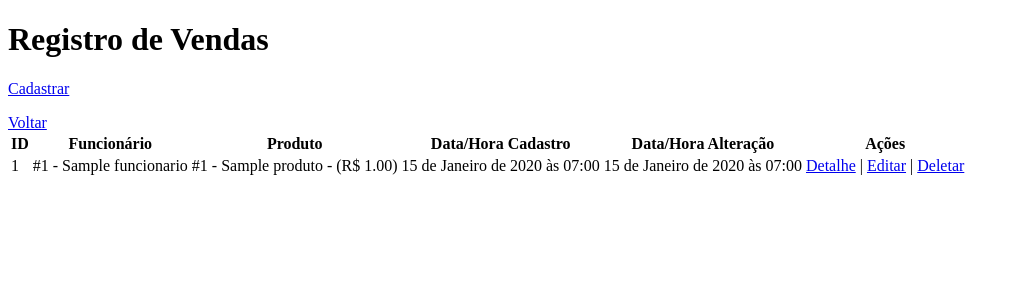
After one commit to tocoweb/erp-django, a Django app: page /vendas/ in a window 1280 px wide. The commit adds this page. Shown: the top 300 px of the page, without its empty margins (0-1017 px from the left). Run offline with Django 4.2, Linux system fonts and the light colour scheme; tables that the repository leaves empty hold one stand-in row (values such as "Sample post").

Commit message:
Criação de novas funcionalidades, rotas e telas.

```diff
--- a/core/settings.py
+++ b/core/settings.py
@@ -109,9 +109,9 @@ AUTH_PASSWORD_VALIDATORS = [
 # Internationalization
 # https://docs.djangoproject.com/en/4.2/topics/i18n/
 
-LANGUAGE_CODE = 'pt-br'
+LANGUAGE_CODE = 'pt-BR'
 
-TIME_ZONE = 'UTC'
+TIME_ZONE = 'America/Sao_Paulo'
 
 USE_I18N = True
 
--- a/erp/models.py
+++ b/erp/models.py
@@ -8,14 +8,24 @@ class Funcionario(models.Model):
     email_funcional = models.EmailField(max_length=50, null=False, blank=False)
     remuneracao = models.DecimalField(max_digits=8, decimal_places=2, null=False, blank=False)
 
+    def __str__(self):
+        return f'#{self.id} - {self.nome}'
+
 
 class Produto(models.Model):
     nome = models.CharField(max_length=50, null=False, blank=False)
     descricao = models.CharField(max_length=255, null=False, blank=False)
     preco = models.DecimalField(max_digits=7, decimal_places=2, null=False, blank=False)
 
+    def __str__(self):
+        return f'#{self.id} - {self.nome} - (R$ {self.preco})'
+
 
 class Venda(models.Model):
     funcionario = models.ForeignKey('Funcionario', on_delete=models.CASCADE)
     produto = models.ForeignKey('Produto', on_delete=models.CASCADE)
-    data_hora = models.DateTimeField(auto_now_add=True)
+    data_hora_created = models.DateTimeField(auto_now_add=True)
+    data_hora_updated = models.DateTimeField(auto_now=True)
+
+    def __str__(self):
+        return f'{self.id}'
--- a/erp/templates/erp/index.html
+++ b/erp/templates/erp/index.html
@@ -6,6 +6,8 @@
 </head>
 <body>
     <h1>Página Inicial do Projeto ERP</h1>
+    <p><a href="{% url 'erp:listar_funcionarios' %}">Ver Funcionários</a></p>
     <p><a href="{% url 'erp:listar_produto' %}">Ver Produtos</a></p>
+    <p><a href="{% url 'erp:listar_venda' %}">Ver Vendas</a></p>
 </body>
 </html>
--- a/erp/templates/erp/produtos/deletar.html
+++ b/erp/templates/erp/produtos/deletar.html
@@ -14,10 +14,9 @@
             <p>Você confirma a deleção do produto "{{ produto.nome }}" (id = {{ produto.id }})?</p>
 
             <button type="submit">Confirmar Deleção</button>
+        </form>
     {% else %}
             <p>Produto com o (id = {{ view.kwargs.pk }}) não existe.</p>
     {% endif %}
-    </form>
-
 </body>
 </html>
--- a/erp/templates/erp/produtos/listar.html
+++ b/erp/templates/erp/produtos/listar.html
@@ -34,7 +34,8 @@
                 </tr>
             {% endfor %}
         </tbody>
-        <p><a href="{% url 'erp:cadastro_produto' %}">Cadastrar Produto</a></p>
+        <p><a href="{% url 'erp:cadastro_produto' %}">Cadastrar</a></p>
+        <a href="{% url 'erp:home' %}">Voltar </a>
     </table>
 </body>
 </html>
--- /dev/null
+++ b/erp/templates/erp/vendas/listar.html
@@ -0,0 +1,42 @@
+<!DOCTYPE html>
+<html lang="pt-br">
+<head>
+    <meta charset="UTF-8">
+    <title>Registro de Vendas - ERP</title>
+</head>
+<body>
+    <h1>Registro de Vendas</h1>
+
+    <table>
+        <thead>
+        <tr>
+            <th>ID</th>
+            <th>Funcionário</th>
+            <th>Produto</th>
+            <th>Data/Hora Cadastro</th>
+            <th>Data/Hora Alteração</th>
+            <th>Ações</th>
+        </tr>
+        </thead>
+        <tbody>
+            {% for venda in vendas %}
+            <tr>
+                <td>{{ venda.id }}</td>
+                <td>{{ venda.funcionario }}</td>
+                <td>{{ venda.produto }}</td>
+                <td>{{ venda.data_hora_created }}</td>
+                <td>{{ venda.data_hora_updated }}</td>
+                <td><a href="{% url 'erp:detalhe_venda' pk=venda.id %}">Detalhe</a>
+                    |
+                    <a href="{% url 'erp:atualizar_venda' pk=venda.id %}">Editar</a>
+                    |
+                    <a href="{% url 'erp:deletar_venda' pk=venda.id %}">Deletar</a>
+                </td>
+            </tr>
+            {% endfor %}
+        </tbody>
+        <p><a href="{% url 'erp:criar_venda' %}">Cadastrar</a></p>
+        <a href="{% url 'erp:home' %}">Voltar </a>
+    </table>
+</body>
+</html>
--- a/erp/urls.py
+++ b/erp/urls.py
@@ -1,20 +1,28 @@
 from django.urls import path
 from erp.views import criar_funcionario, listar_funcionarios, detalhe_funcionario, atualizar_funcionario, HomeView, \
-    ProdutoCreateView, ProdutoListView, ProdutoUpdateView, ProdutoDetailView, ProdutoDeleteView
+    ProdutoCreateView, ProdutoListView, ProdutoUpdateView, ProdutoDetailView, ProdutoDeleteView, VendaCreateView, \
+    VendaListView, VendaDetailView, VendaUpdateView, VendaDeleteView, deletar_funcionario
 
 app_name = 'erp'
 
 urlpatterns = [
     path('', HomeView.as_view(), name='home'),
     # Funcionários
+    path('funcionarios/', listar_funcionarios, name='listar_funcionarios'),
     path('funcionarios/novo', criar_funcionario, name='criar_funcionario'),
-    path('funcionarios/listar', listar_funcionarios, name='listar_funcionarios'),
     path('funcionarios/detalhe/<pk>', detalhe_funcionario, name='detalhe_funcionario'),
     path('funcionarios/atualizar/<pk>', atualizar_funcionario, name='atualizar_funcionario'),
+    path('funcionarios/deletar/<pk>', deletar_funcionario, name='deletar_funcionario'),
     # Produtos
     path('produtos/', ProdutoListView.as_view(), name='listar_produto'),
     path('produtos/novo', ProdutoCreateView.as_view(), name='cadastro_produto'),
     path('produtos/atualizar/<pk>', ProdutoUpdateView.as_view(), name='atualizar_produto'),
     path('produtos/detalhe/<pk>', ProdutoDetailView.as_view(), name='detalhe_produto'),
     path('produtos/deletar/<pk>', ProdutoDeleteView.as_view(), name='deletar_produto'),
+    # Vendas
+    path('vendas/', VendaListView.as_view(), name='listar_venda'),
+    path('vendas/novo', VendaCreateView.as_view(), name='criar_venda'),
+    path('vendas/detalhe/<pk>', VendaDetailView.as_view(), name='detalhe_venda'),
+    path('vendas/atualizar/<pk>', VendaUpdateView.as_view(), name='atualizar_venda'),
+    path('vendas/deletar/<pk>', VendaDeleteView.as_view(), name='deletar_venda'),
 ]
--- a/erp/views.py
+++ b/erp/views.py
@@ -1,10 +1,11 @@
-from django.shortcuts import render, redirect
+from django.contrib.messages import success
+from django.shortcuts import render, redirect, get_object_or_404
 from django.urls import reverse_lazy
 from django.views.generic import TemplateView, CreateView, ListView, UpdateView, DetailView, DeleteView
-from django.http import HttpRequest, HttpResponseRedirect, Http404
+from django.http import HttpRequest, HttpResponseRedirect, Http404, HttpResponse
 
-from erp.forms import FuncionarioForm, ProdutoForm
-from erp.models import Funcionario, Produto
+from erp.forms import FuncionarioForm, ProdutoForm, VendaForm
+from erp.models import Funcionario, Produto, Venda
 
 
 class HomeView(TemplateView):
@@ -24,14 +25,18 @@ def criar_funcionario(request: HttpRequest):
             funcionario = Funcionario(**form.cleaned_data)
             funcionario.save()
 
-            return HttpResponseRedirect(redirect_to='/')
+            return HttpResponseRedirect(redirect_to='/funcionarios')
 
 
 def listar_funcionarios(request: HttpRequest):
     if request.method == 'GET':
         funcionarios = Funcionario.objects.all()
+        qt_func = len(funcionarios)
 
-    return render(request, template_name='erp/funcionarios/listar_funcionarios.html', context={'funcionarios': funcionarios})
+    return render(request, template_name='erp/funcionarios/listar_funcionarios.html', context={
+        'funcionarios': funcionarios,
+        'qt_func': qt_func,
+    })
 
 
 def detalhe_funcionario(request: HttpRequest, pk: int):
@@ -42,6 +47,17 @@ def detalhe_funcionario(request: HttpRequest, pk: int):
             funcionario = None
 
         return render(request, template_name='erp/funcionarios/detalhe_funcionario.html', context={'funcionario': funcionario})
+
+
+def deletar_funcionario(request: HttpRequest, pk: int):
+    funcionario = get_object_or_404(Funcionario, pk=pk)
+    print(funcionario)
+
+    if request.method == 'POST':
+        funcionario.delete()
+        return HttpResponseRedirect(redirect_to='/funcionarios')
+
+    return render(request, template_name='erp/funcionarios/deletar_funcionario.html', context={'funcionario': funcionario})
 
 
 def atualizar_funcionario(request: HttpRequest, pk: int):
@@ -106,3 +122,48 @@ class ProdutoDeleteView(DeleteView):
             return super().get_object(queryset)
         except Http404:
             return None
+
+
+class VendaCreateView(CreateView):
+    model = Venda
+    template_name = 'erp/vendas/novo.html'
+    success_url = reverse_lazy('erp:listar_venda')
+    fields = ['funcionario', 'produto']
+
+
+class VendaListView(ListView):
+    model = Venda
+    template_name = 'erp/vendas/listar.html'
+    context_object_name = 'vendas'
+
+
+class VendaDetailView(DetailView):
+    model = Venda
+    template_name = 'erp/vendas/detalhe.html'
+    context_object_name = 'venda'
+
+    def get_object(self, queryset=None):
+        try:
+            return super().get_object(queryset)
+        except Http404:
+            return None
+
+
+class VendaUpdateView(UpdateView):
+    model = Venda
+    template_name = 'erp/vendas/atualizar.html'
+    form_class = VendaForm
+    success_url = reverse_lazy('erp:listar_venda')
+
+
+class VendaDeleteView(DeleteView):
+    model = Venda
+    template_name = 'erp/vendas/deletar.html'
+    context_object_name = 'venda'
+    success_url = reverse_lazy('erp:listar_venda')
+
+    def get_object(self, queryset=None):
+        try:
+            return super().get_object(queryset)
+        except Http404:
+            return None
```
Also changed, not shown: erp/forms.py (+11 -1 lines), erp/templates/erp/funcionarios/deletar_funcionario.html (added, +21 -0 lines), erp/templates/erp/funcionarios/listar_funcionarios.html (+15 -1 lines), erp/templates/erp/vendas/atualizar.html (added, +19 -0 lines), erp/templates/erp/vendas/deletar.html (added, +24 -0 lines), erp/templates/erp/vendas/detalhe.html (added, +21 -0 lines), erp/templates/erp/vendas/novo.html (added, +16 -0 lines), erp/migrations/0002_rename_data_hora_venda_data_hora_created_and_more.py (added).
